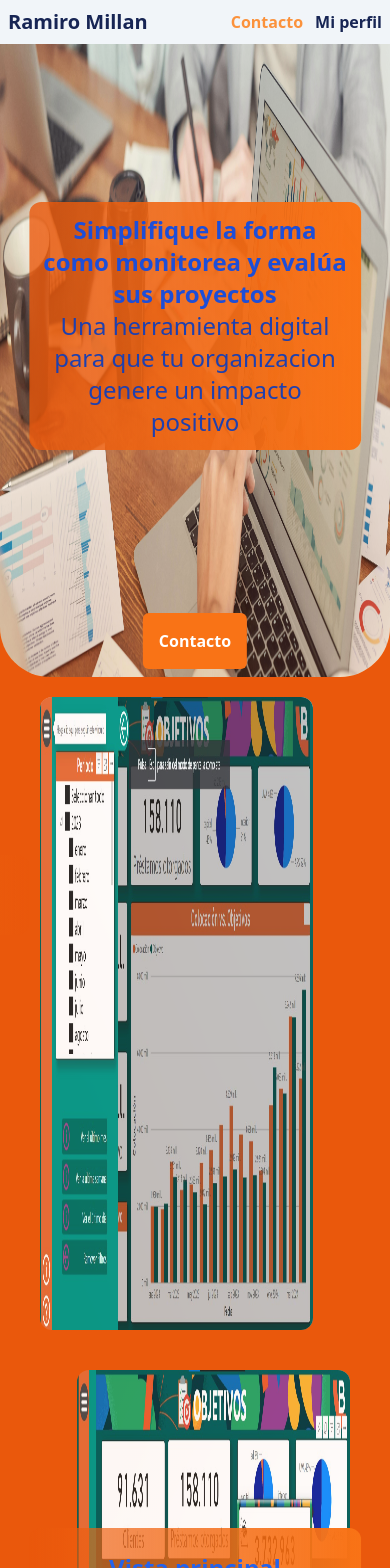
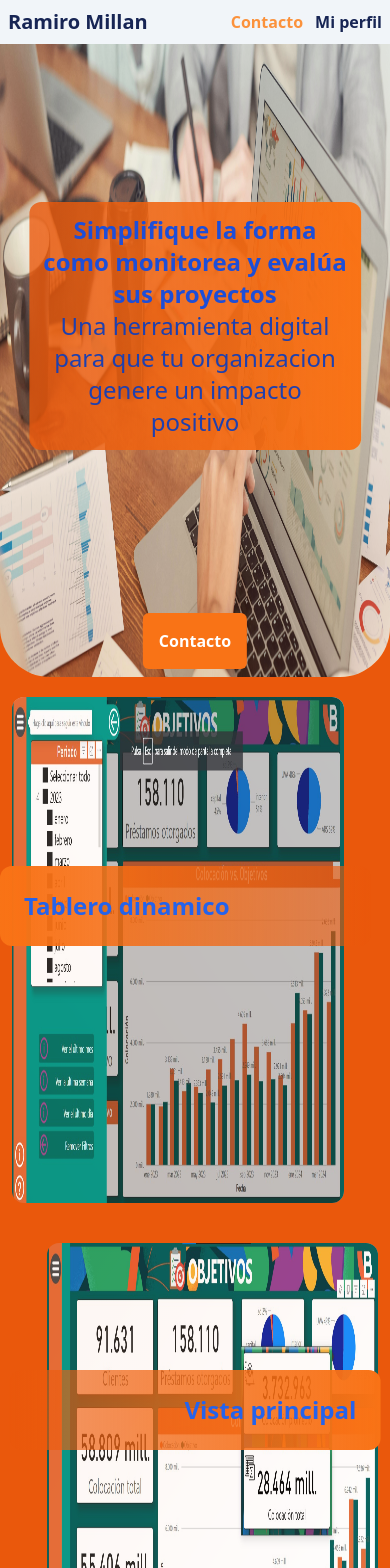
Before and after one commit to GermanGab1781/RamiroMillan-Page, a React (Create React App) app: page / in a window 390 px wide. Shown: the top 1568 px of the page. Built offline with nearby package versions, Linux system fonts and the light colour scheme.

Commit message:
Mobile view for examples

```diff
--- a/src/pages/Home.jsx
+++ b/src/pages/Home.jsx
@@ -44,15 +44,15 @@ export default function Home() {
       </section>
       {/* App Example1 */}
       <section className="relative flex ">
-        <span className="bg-gradient-to-bl from-slate-100 to-transparent ml-10 rounded-xl">
+        <span className="bg-gradient-to-bl from-slate-100 to-transparent md:ml-10 ml-3 rounded-xl">
           <img
-            className="opacity-95 w-[70vw] h-[75vh] rounded-xl"
+            className="opacity-95 md:w-[70vw] w-[85vw] md:h-[75vh] h-[60vh] rounded-xl"
             alt="Tipos de filtraciones de los datos en el tablero"
             src={ExampleImg2}
           />
         </span>
         <div
-          className="absolute z-10 md:top-1/2 top-1/4 md:right-3 right-1/2 transform rounded-xl md:-translate-y-1/2 -translate-y-auto md:-translate-x-0 -translate-x-1/2  md:text-4xl text-2xl md:w-1/2 w-[85%] md:text-start text-center p-6
+          className="absolute z-10 md:top-1/2 top-1/3 md:right-3  transform rounded-xl md:-translate-y-1/2 -translate-y-auto md:-translate-x-0   md:text-4xl text-2xl md:w-1/2 w-[95%] text-start p-6
         bg-gradient-to-l  from-transparent  to-orange-500 bg-orange-600 bg-opacity-60 "
         >
           <div className="font-bold text-blue-600">Tablero dinamico</div>
@@ -60,15 +60,15 @@ export default function Home() {
       </section>
       {/* App Example 2 */}
       <section className="relative flex place-content-end mt-10">
-        <span className="bg-gradient-to-tl from-slate-100 to-transparent mr-10 rounded-xl">
+        <span className="bg-gradient-to-tl from-slate-100 to-transparent md:mr-10 mr-3 rounded-xl">
           <img
-            className="opacity-95 w-[70vw] h-[75vh] rounded-xl "
+            className="opacity-95 md:w-[70vw] w-[85vw] md:h-[75vh] h-[60vh] rounded-xl "
             alt="Vista principal del tablero"
             src={ExampleImg1}
           />
         </span>
         <div
-          className="absolute z-10 md:top-1/2 top-1/4 md:left-3  left-1/2 transform rounded-xl md:-translate-y-1/2 -translate-y-auto md:-translate-x-0 -translate-x-1/2  md:text-4xl text-2xl md:w-1/2 w-[85%] md:text-end text-center p-6
+          className="absolute z-10 md:top-1/2 top-1/4 md:left-3  left-1/2 transform rounded-xl md:-translate-y-1/2 -translate-y-auto md:-translate-x-0 -translate-x-1/2  md:text-4xl text-2xl md:w-1/2 w-[95%] text-end p-6
         bg-gradient-to-r from-transparent  to-orange-500 bg-orange-600 bg-opacity-60 "
         >
           <div className="font-bold text-blue-600">Vista principal</div>
```
